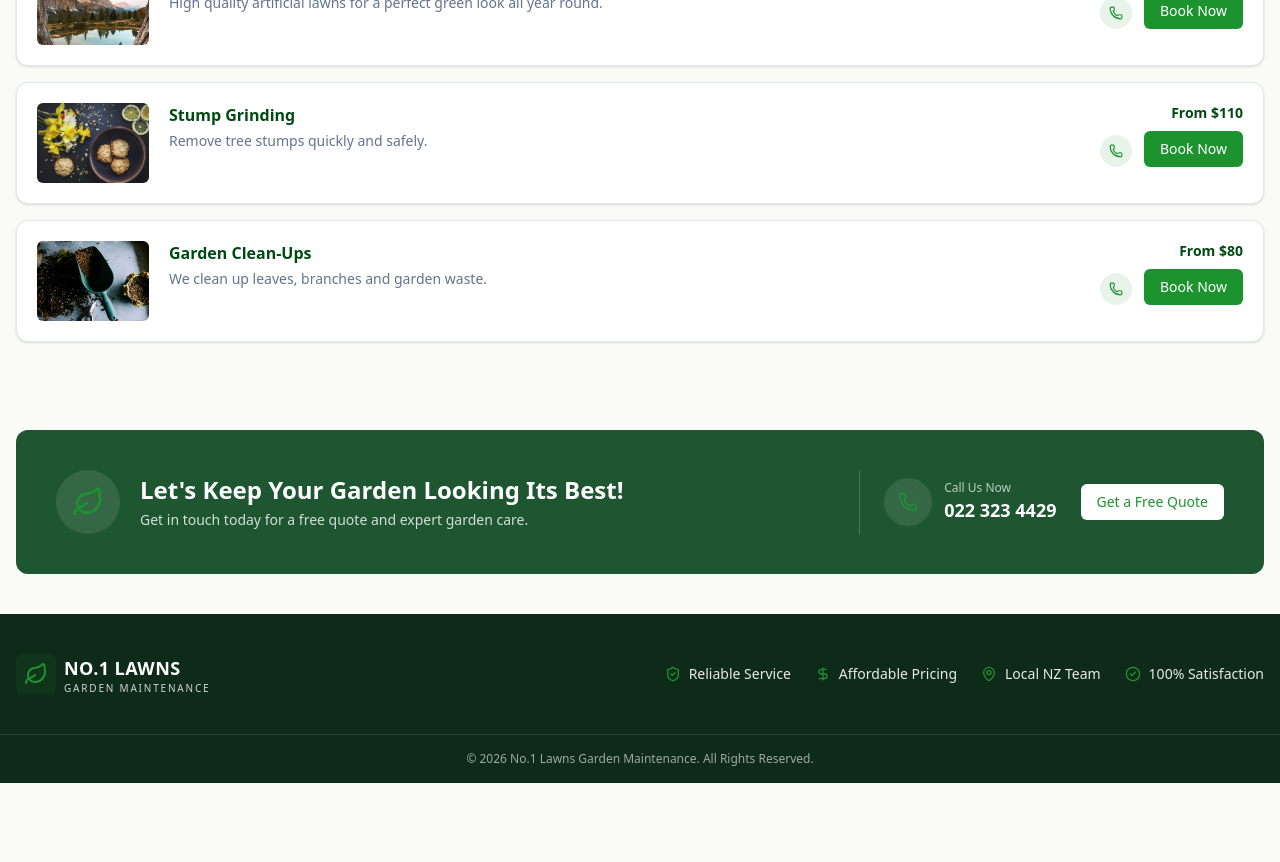
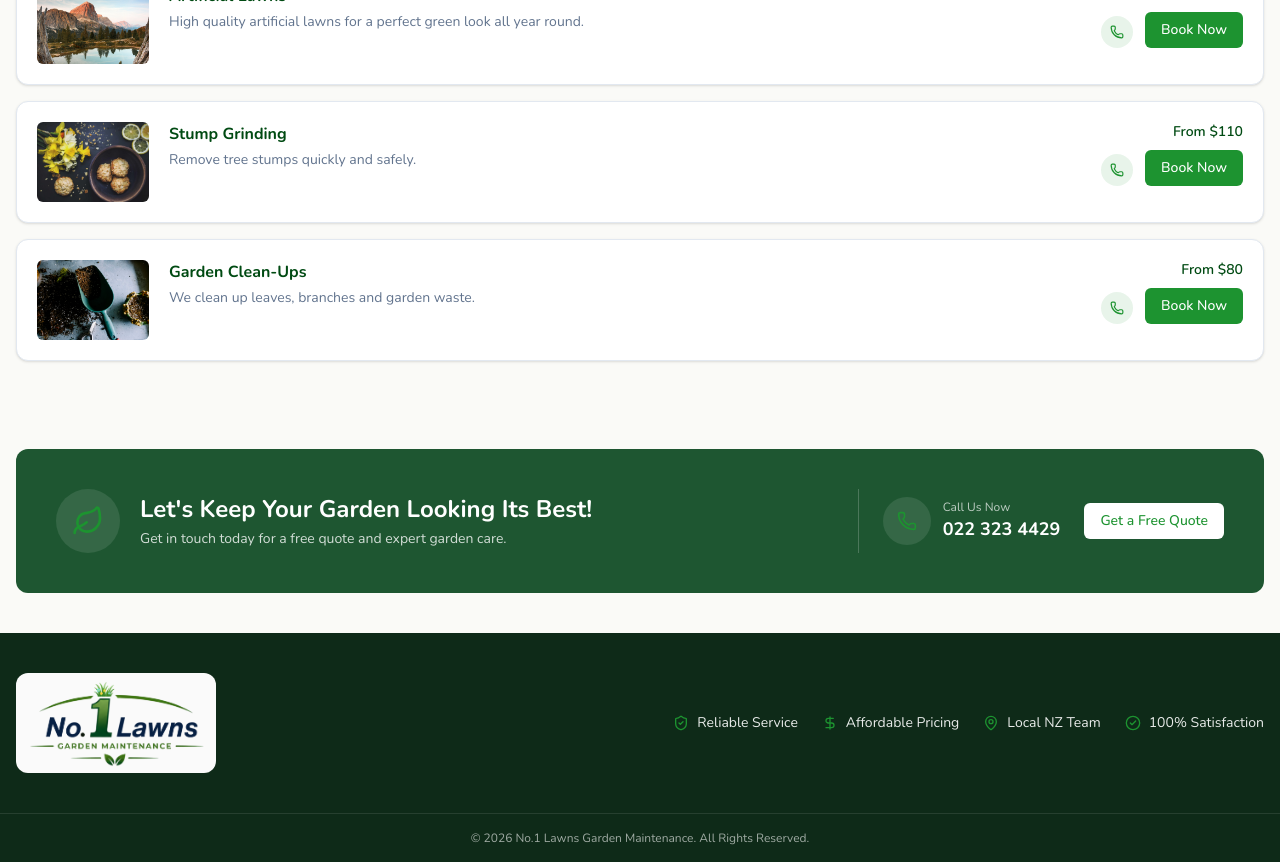
Before and after one commit to Priyanshu-WDeveloper/no-1-lawns-landing-page, a Next.js app: page /services in a window 1280 px wide. Shown: the part 1180-2042 px from the top of the page. Before the commit the page ends 1963 px from the top, so only its background shows below. Built offline with nearby package versions, Linux system fonts and the light colour scheme.

Commit message:
fix some changes

```diff
--- a/src/app/layout.tsx
+++ b/src/app/layout.tsx
@@ -1,31 +1,32 @@
-import type { Metadata } from "next";
-import { Nunito } from "next/font/google";
-import { Analytics } from "@vercel/analytics/next";
-import "@/styles/globals.css";
-import { Header } from "@/components/site/Header";
-import { Footer } from "@/components/site/Footer";
+import type { Metadata } from 'next';
+import { Nunito } from 'next/font/google';
+import { Analytics } from '@vercel/analytics/next';
+import '@/styles/globals.css';
+import { Header } from '@/components/site/Header';
+import { Footer } from '@/components/site/Footer';
 
-const _nunito = Nunito({ subsets: ["latin"], variable: "--font-nunito" });
+const _nunito = Nunito({ subsets: ['latin'] });
 
 export const metadata: Metadata = {
-  title: "No.1 Lawns — Garden Maintenance NZ",
-  description: "Professional garden maintenance services across New Zealand. Lawn mowing, hedge trimming, landscaping and more.",
+  title: 'No.1 Lawns — Garden Maintenance NZ',
+  description:
+    'Professional garden maintenance services across New Zealand. Lawn mowing, hedge trimming, landscaping and more.',
   icons: {
     icon: [
       {
-        url: "/images/favicon-light.svg",
-        media: "(prefers-color-scheme: light)",
+        url: '/images/favicon-light.svg',
+        media: '(prefers-color-scheme: light)',
       },
       {
-        url: "/images/favicon-dark.svg",
-        media: "(prefers-color-scheme: dark)",
+        url: '/images/favicon-dark.svg',
+        media: '(prefers-color-scheme: dark)',
       },
       {
-        url: "/images/favicon.svg",
-        type: "image/svg+xml",
+        url: '/images/favicon.svg',
+        type: 'image/svg+xml',
       },
     ],
-    apple: "/images/apple-icon.png",
+    apple: '/images/apple-icon.png',
   },
 };
 
@@ -36,11 +37,11 @@ export default function RootLayout({
 }>) {
   return (
     <html lang="en">
-      <body className={`${_nunito.variable} min-h-screen flex flex-col bg-[#fafaf7] font-sans antialiased`}>
+      <body className={`${_nunito.className} min-h-screen flex flex-col bg-[#fafaf7] antialiased`}>
         <Header />
         <main className="flex-1">{children}</main>
         <Footer />
-        {process.env.NODE_ENV === "production" && <Analytics />}
+        {process.env.NODE_ENV === 'production' && <Analytics />}
       </body>
     </html>
   );
--- a/src/app/services/page.tsx
+++ b/src/app/services/page.tsx
@@ -1,5 +1,6 @@
 import type { Metadata } from 'next';
 import Image from 'next/image';
+import Link from 'next/link';
 import { Phone } from 'lucide-react';
 import { Button } from '@/components/ui/button';
 import { PageHero } from '@/components/site/PageHero';
@@ -54,9 +55,9 @@ export default function ServicesPage() {
                         <span className="text-sm font-semibold text-primary-dark whitespace-nowrap">
                           {s.price}
                         </span>
-                        <Button className="bg-primary hover:bg-primary/90 text-white text-sm h-9">
-                          Book Now
-                        </Button>
+                      <Button asChild className="bg-primary hover:bg-primary/90 text-white text-sm h-9">
+                        <Link href="/quote">Book Now</Link>
+                      </Button>
                       </div>
                     </div>
                   </div>
--- a/src/components/site/Footer.tsx
+++ b/src/components/site/Footer.tsx
@@ -17,7 +17,7 @@ export function Footer() {
   return (
     <footer className="bg-[#0e2a18] text-white/90">
       <div className="container mx-auto px-4 py-10 flex flex-col items-center md:flex-row md:items-center md:justify-between gap-6">
-        <Logo light />
+        <Logo footer />
         <div className="grid grid-cols-2 gap-x-6 gap-y-3 md:flex md:items-center md:gap-6">
           {items.map((it) => (
             <div
--- a/src/components/site/Header.tsx
+++ b/src/components/site/Header.tsx
@@ -60,6 +60,7 @@ export function Header() {
           </Sheet>
         </div>
         <Logo />
+
         <nav className="hidden lg:flex items-center gap-7">
           {nav.map((n) => {
             const isActive = pathname === n.href;
--- a/src/components/site/Logo.tsx
+++ b/src/components/site/Logo.tsx
@@ -1,19 +1,26 @@
-import Link from "next/link";
-import { Leaf } from "lucide-react";
+import Link from 'next/link';
+import Image from 'next/image';
+import logo from '@public/images/app_icon.png';
 
-export function Logo({ light = false }: { light?: boolean }) {
+export function Logo({
+  light = false,
+  footer = false,
+}: {
+  light?: boolean;
+  footer?: boolean;
+}) {
   return (
-    <Link href="/" className="flex items-center gap-2">
-      <div className="flex h-10 w-10 items-center justify-center rounded-md bg-primary/10 text-primary">
-        <Leaf className="h-6 w-6" />
-      </div>
-      <div className="leading-tight">
-        <div className={`font-extrabold tracking-wide text-lg ${light ? "text-white" : "text-primary-dark"}`}>
-          NO.1 LAWNS
-        </div>
-        <div className={`text-[10px] tracking-[0.18em] ${light ? "text-white/80" : "text-muted-foreground"}`}>
-          GARDEN MAINTENANCE
-        </div>
+    <Link href="/">
+      <div
+        className={`relative flex ${footer ? 'h-25 bg-neutral-50 rounded-xl' : 'h-15'}  w-50 `}
+      >
+        <Image
+          src={logo}
+          fill
+          className="object-cover "
+          alt="No.1 Lawns"
+          priority
+        />
       </div>
     </Link>
   );
--- a/src/styles/globals.css
+++ b/src/styles/globals.css
@@ -7,7 +7,23 @@
 @utility container {
   margin-inline: auto;
   padding-inline: 2rem;
-  max-width: 1320px;
+  max-width: 100%;
+
+  @variant lg {
+    max-width: 1100px;
+  }
+  @variant xl {
+    max-width: 1280px;
+  }
+  @variant 2xl {
+    max-width: 1320px;
+  }
+  @variant 3xl {
+    max-width: 1520px;
+  }
+  @variant 4xl {
+    max-width: 1820px;
+  }
 }
 
 @theme inline {
@@ -45,18 +61,39 @@
   --color-sidebar-accent-foreground: oklch(0.208 0.042 265.755);
   --color-sidebar-border: oklch(0.929 0.013 255.508);
   --color-sidebar-ring: oklch(0.704 0.04 256.788);
+  --breakpoint-3xl: 1620px;
+  --breakpoint-4xl: 1720px;
   --radius: 0.625rem;
-  --font-family-sans: var(--font-nunito), ui-sans-serif, system-ui, sans-serif;
+  --font-family-sans:
+    var(--font-nunito), ui-sans-serif, system-ui, sans-serif;
 }
 
 @layer base {
   * {
     border-color: var(--color-border);
     box-sizing: border-box;
+    scrollbar-width: thin;
+    scrollbar-color: oklch(0.58 0.17 145 / 0.3) transparent;
+  }
+  *::-webkit-scrollbar {
+    width: 2px;
+    height: 2px;
+  }
+  *::-webkit-scrollbar-track {
+    background: transparent;
+  }
+  *::-webkit-scrollbar-thumb {
+    background: oklch(0.58 0.17 145 / 0.3);
+    border-radius: 999px;
+    transition: background 0.2s;
+  }
+  *::-webkit-scrollbar-thumb:hover {
+    background: oklch(0.58 0.17 145 / 0.6);
   }
   body {
     background-color: var(--color-background);
     color: var(--color-foreground);
+    font-family: 'Nunito', sans-serif;
     box-sizing: border-box;
   }
 }
```
Also changed, not shown: public/images/app_icon.png (added).
